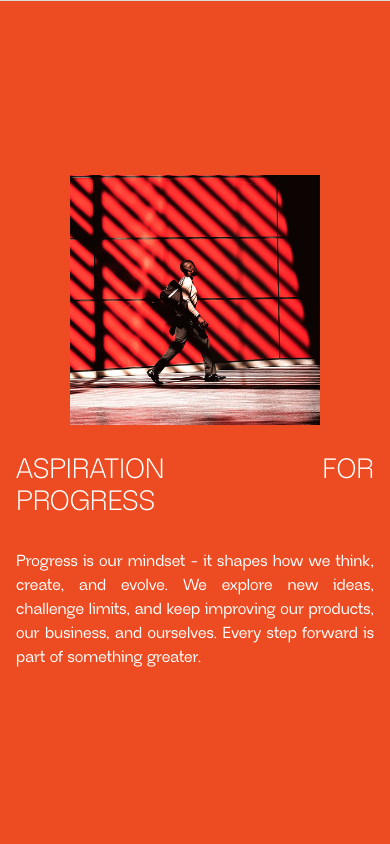
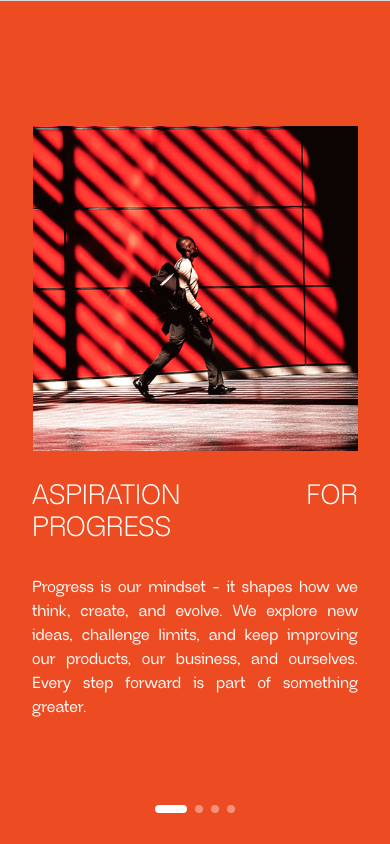
Before and after one commit to burneroff/cocao, a Next.js app: page / in a window 390 px wide. Shown: the part 3620-4464 px from the top of the page. Built offline with nearby package versions, Linux system fonts and the light colour scheme.

Commit message:
3-rd mobile itteration

```diff
--- a/app/components/sections/Team.tsx
+++ b/app/components/sections/Team.tsx
@@ -9,14 +9,54 @@ import "swiper/css";
 import "swiper/css/free-mode";
 
 const team = [
-  { name: "Ivan Marzan", position: "CEO", image: "/team/Ivan_Marzan.png", offset: -10 },
-  { name: "Anna Marzan", position: "CEO", image: "/team/Anna_Marzan.png", offset: 28 },
-  { name: "Radzivon Bartoshyk", position: "Chief Technology Officer", image: "/team/Radzivon_Bartoshyk.png", offset: 15 },
-  { name: "Krukau Yauheni", position: "Product Manager", image: "/team/Krukau_Yauheni.png", offset: -3 },
-  { name: "Anna Tsilind", position: "Product Manager", image: "/team/Anna_Tsilind.png", offset: 15 },
-  { name: "Kiryl Sauchuk", position: "Human Resources Generalist", image: "/team/Kiryl_Sauchuk.png", offset: 15 },
-  { name: "Ruslan Larbi", position: "Product Manager", image: "/team/Ruslan_Larbi.png", offset: 0 },
-  { name: "Stanislay Kotau", position: "Head of Marketing", image: "/team/Stanislay_Kotau.png", offset: 5 },
+  {
+    name: "Ivan Marzan",
+    position: "CEO",
+    image: "/team/Ivan_Marzan.png",
+    offset: -10,
+  },
+  {
+    name: "Anna Marzan",
+    position: "CEO",
+    image: "/team/Anna_Marzan.png",
+    offset: 28,
+  },
+  {
+    name: "Radzivon Bartoshyk",
+    position: "Chief Technology Officer",
+    image: "/team/Radzivon_Bartoshyk.png",
+    offset: 15,
+  },
+  {
+    name: "Krukau Yauheni",
+    position: "Product Manager",
+    image: "/team/Krukau_Yauheni.png",
+    offset: -3,
+  },
+  {
+    name: "Anna Tsilind",
+    position: "Product Manager",
+    image: "/team/Anna_Tsilind.png",
+    offset: 15,
+  },
+  {
+    name: "Kiryl Sauchuk",
+    position: "Human Resources Generalist",
+    image: "/team/Kiryl_Sauchuk.png",
+    offset: 15,
+  },
+  {
+    name: "Ruslan Larbi",
+    position: "Product Manager",
+    image: "/team/Ruslan_Larbi.png",
+    offset: 0,
+  },
+  {
+    name: "Stanislay Kotau",
+    position: "Head of Marketing",
+    image: "/team/Stanislay_Kotau.png",
+    offset: 5,
+  },
 ];
 
 export default function Team() {
@@ -37,22 +77,36 @@ export default function Team() {
     setActiveIndex(null);
   };
 
-
   return (
     <section className="relative w-full overflow-x-hidden px-4 pr-0 md:pr-4 md:px-8 lg:px-16 lg:pr-0 2xl:pr-16 py-6 md:py-12">
       <div className="relative mt-30 md:mt-24 lg:mt-[180px] mb-16 md:mb-32 lg:mb-[300px] flex justify-center lg:justify-end">
         <div className="relative w-[85px] h-[85px] md:w-32 md:h-32 lg:w-[184px] lg:h-[184px]">
-          <Image src="/frames/frame_team_1.png" alt="Frame Team" width={184} height={184} className="w-full h-full object-contain" />
+          <Image
+            src="/frames/frame_team_1.png"
+            alt="Frame Team"
+            width={184}
+            height={184}
+            className="w-full h-full object-contain"
+          />
           <div className="absolute right-[-42px] top-[-30px]">
-            <Cross color="#35353C" className="w-4 h-4 md:w-6 md:h-6 lg:w-auto lg:h-auto" />
+            <Cross
+              color="#35353C"
+              className="w-4 h-4 md:w-6 md:h-6 lg:w-auto lg:h-auto"
+            />
           </div>
           <div className="absolute right-[-42px] bottom-[-30px]">
-            <Cross color="#35353C" className="w-4 h-4 md:w-6 md:h-6 lg:w-auto lg:h-auto" />
+            <Cross
+              color="#35353C"
+              className="w-4 h-4 md:w-6 md:h-6 lg:w-auto lg:h-auto"
+            />
           </div>
         </div>
       </div>
 
-      <div className="hidden team-large-screen justify-end" data-snap-target="team">
+      <div
+        className="hidden team-large-screen justify-end"
+        data-snap-target="team"
+      >
         {team.map((member, index) => {
           const isActive = activeIndex === index;
           const baseWidth = index === 0 ? "w-[140px]" : "w-[110px]";
@@ -62,7 +116,13 @@ export default function Team() {
               key={member.name}
               onMouseEnter={() => handleMouseEnter(index)}
               onMouseLeave={handleMouseLeave}
-              className={`relative cursor-pointer transition-all duration-500 ${isActive ? "w-[340px] z-10" : baseWidth}`}
+              className={`relative cursor-pointer transition-all duration-500  z-10`}
+              style={{
+                flexGrow: isActive ? 0 : 1,
+                flexBasis: isActive ? "340px" : "0px",
+                maxWidth: isActive ? "340px" : "113px",
+                minWidth: isActive ? "340px" : "80px",
+              }}
             >
               <div className="relative w-full h-[450px] overflow-hidden">
                 <Image
@@ -71,19 +131,28 @@ export default function Team() {
                   fill
                   className={`object-cover grayscale transition-all duration-500 ${isActive ? "grayscale-0" : ""}`}
                   style={{
-                    objectPosition: isActive ? "50% 50%" : `calc(50% + ${member.offset}px) 50%`,
+                    objectPosition: isActive
+                      ? "50% 50%"
+                      : `calc(50% + ${member.offset}px) 50%`,
                   }}
-                  sizes="(min-width: 1540px) 1000px, 140px"
                   priority
                 />
               </div>
 
               <div className="mt-6 h-[70px] overflow-hidden w-[350px]">
-                <div className={`transition-all duration-500 ${isActive ? "opacity-100 translate-y-0" : "opacity-0 translate-y-2"}`}>
-                  <p className="text-[25px] leading-[35px] font-medium" style={{ color: "#3F3E3D" }}>
+                <div
+                  className={`transition-all duration-500 ${isActive ? "opacity-100 translate-y-0" : "opacity-0 translate-y-2"}`}
+                >
+                  <p
+                    className="text-[25px] leading-[35px] font-medium"
+                    style={{ color: "#3F3E3D" }}
+                  >
                     {member.position}
                   </p>
-                  <p className="text-[16px] leading-[25px] font-normal" style={{ color: "#3F3E3D" }}>
+                  <p
+                    className="text-[16px] leading-[25px] font-normal"
+                    style={{ color: "#3F3E3D" }}
+                  >
                     {member.name}
                   </p>
                 </div>
@@ -109,7 +178,11 @@ export default function Team() {
             style={{ paddingBottom: "32px" }}
           >
             {team.map((member) => (
-              <SwiperSlide key={member.name} className="team-swiper-slide mt-10" style={{ width: "166px", height: "auto" }}>
+              <SwiperSlide
+                key={member.name}
+                className="team-swiper-slide mt-10"
+                style={{ width: "166px", height: "auto" }}
+              >
                 <div className="relative select-none w-full">
                   <div className="relative w-full overflow-hidden">
                     <Image
@@ -126,10 +199,16 @@ export default function Team() {
                   </div>
 
                   <div className="mt-[16px]">
-                    <p className="text-xl md:text-2xl lg:text-[25px] leading-[30px] md:leading-[35px] font-medium xl:mb-2" style={{ color: "#3F3E3D" }}>
+                    <p
+                      className="text-xl md:text-2xl lg:text-[25px] leading-[30px] md:leading-[35px] font-medium xl:mb-2"
+                      style={{ color: "#3F3E3D" }}
+                    >
                       {member.position}
                     </p>
-                    <p className="text-base md:text-lg lg:text-[16px] leading-[24px] md:leading-[25px] font-normal" style={{ color: "#3F3E3D" }}>
+                    <p
+                      className="text-base md:text-lg lg:text-[16px] leading-[24px] md:leading-[25px] font-normal"
+                      style={{ color: "#3F3E3D" }}
+                    >
                       {member.name}
                     </p>
                   </div>
@@ -142,12 +221,24 @@ export default function Team() {
 
       <div className="relative mt-12 md:mt-24 lg:mt-[180px] mb-8 md:mb-16 lg:mb-[300px] flex justify-center lg:justify-end lg:mr-[300px]">
         <div className="relative w-[85px] h-[85px] md:w-32 md:h-32 lg:w-[184px] lg:h-[184px]">
-          <Image src="/frames/frame_team_2.png" alt="Frame Team" width={184} height={184} className="w-full h-full object-contain" />
+          <Image
+            src="/frames/frame_team_2.png"
+            alt="Frame Team"
+            width={184}
+            height={184}
+            className="w-full h-full object-contain"
+          />
           <div className="absolute right-[-50px] bottom-[-42px]">
-            <Cross color="#35353C" className="w-4 h-4 md:w-6 md:h-6 lg:w-auto lg:h-auto" />
+            <Cross
+              color="#35353C"
+              className="w-4 h-4 md:w-6 md:h-6 lg:w-auto lg:h-auto"
+            />
           </div>
           <div className="absolute left-[-50px] bottom-[-42px]">
-            <Cross color="#35353C" className="w-4 h-4 md:w-6 md:h-6 lg:w-auto lg:h-auto" />
+            <Cross
+              color="#35353C"
+              className="w-4 h-4 md:w-6 md:h-6 lg:w-auto lg:h-auto"
+            />
           </div>
         </div>
       </div>
--- a/app/components/sections/Values.tsx
+++ b/app/components/sections/Values.tsx
@@ -2,12 +2,17 @@
 
 import Image from "next/image";
 import { useLayoutEffect, useRef, useState } from "react";
+import { Swiper, SwiperSlide } from "swiper/react";
+import { Pagination } from "swiper/modules";
+import type { Swiper as SwiperType } from "swiper";
+import "swiper/css";
+import "swiper/css/pagination";
 
 interface ValueSection {
   title: string;
   subtitle: string;
   image: string;
-  bgColor: string; // Hex color code
+  bgColor: string;
 }
 
 const valuesData: ValueSection[] = [
@@ -61,6 +66,7 @@ export default function Values() {
   const snapRafRef = useRef<number | null>(null);
   const lastIntentRef = useRef(0);
   const transitionLockMs = 500;
+  const swiperRef = useRef<SwiperType | null>(null);
 
   useLayoutEffect(() => {
     const checkMobile = () => {
@@ -115,6 +121,8 @@ export default function Values() {
   }, [allSectionsViewed]);
 
   useLayoutEffect(() => {
+    if (isMobile) return;
+
     const observer = new IntersectionObserver(
       (entries) => {
         entries.forEach((entry) => {
@@ -150,9 +158,11 @@ export default function Values() {
     }
 
     return () => observer.disconnect();
-  }, []);
+  }, [isMobile]);
 
   useLayoutEffect(() => {
+    if (isMobile) return;
+
     const endProgrammaticScroll = () => {
       const targetId = programmaticTargetRef.current;
       isProgrammaticScrollRef.current = false;
@@ -212,9 +222,11 @@ export default function Values() {
         window.cancelAnimationFrame(snapRafRef.current);
       }
     };
-  }, []);
+  }, [isMobile]);
 
   useLayoutEffect(() => {
+    if (isMobile) return;
+
     const canExitUp = (deltaY: number) => currentSection === 0 && deltaY < 0;
     const canExitDown = (deltaY: number) =>
       currentSection === valuesData.length - 1 &&
@@ -266,7 +278,6 @@ export default function Values() {
 
       if (effectiveDelta > 0) {
         if (canExitDown(effectiveDelta)) {
-          if (isMobile) return;
           window.dispatchEvent(
             new CustomEvent("values-release", {
               detail: { direction: "down" },
@@ -290,7 +301,6 @@ export default function Values() {
         }
       } else if (effectiveDelta < 0) {
         if (canExitUp(effectiveDelta)) {
-          if (isMobile) return;
           window.dispatchEvent(
             new CustomEvent("values-release", {
               detail: { direction: "up" },
@@ -349,6 +359,109 @@ export default function Values() {
 
   const currentValue = valuesData[currentSection];
 
+  if (isMobile) {
+    return (
+      <div className="relative w-full h-screen">
+        <Swiper
+          modules={[Pagination]}
+          spaceBetween={0}
+          slidesPerView={1}
+          initialSlide={currentSection}
+          onSwiper={(swiper) => {
+            swiperRef.current = swiper;
+          }}
+          onSlideChange={(swiper) => setCurrentSection(swiper.activeIndex)}
+          className="values-swiper h-full"
+        >
+          {valuesData.map((value, index) => (
+            <SwiperSlide key={index}>
+              <div
+                className="relative h-screen flex flex-col items-center justify-center px-4 py-8"
+                style={{
+                  backgroundColor: value.bgColor,
+                }}
+              >
+                <div className="relative h-[325px] w-[355px] sm:h-[300px] sm:w-[320px] shrink-0 mb-6">
+                  <Image
+                    src={value.image}
+                    alt={value.title}
+                    fill
+                    className="object-contain sm:px-4"
+                    sizes="(max-width: 640px) 280px, 320px"
+                  />
+                </div>
+
+                <div className="flex flex-col items-center gap-4 w-full max-w-[490px]">
+                  <h2
+                    className="text-white text-center px-4"
+                    style={{
+                      fontWeight: 400,
+                      fontStyle: "normal",
+                      fontSize: "clamp(28px, 5vw, 36px)",
+                      lineHeight: "clamp(32px, 5.5vw, 45px)",
+                      letterSpacing: "0%",
+                      textAlign: "justify",
+                      textAlignLast: "justify",
+                      textTransform: "uppercase",
+                      width: "100%",
+                      marginTop: "5px",
+                    }}
+                    dangerouslySetInnerHTML={{ __html: value.title }}
+                  />
+
+                  <div className="w-full px-4 mt-4">
+                    <p
+                      className="text-white text-justify"
+                      style={{
+                        fontWeight: 500,
+                        fontStyle: "normal",
+                        fontSize: "clamp(16px, 3vw, 20px)",
+                        lineHeight: "clamp(24px, 4vw, 32px)",
+                        letterSpacing: "0%",
+                      }}
+                    >
+                      <span
+                        className="inline"
+                        style={{
+                          background: `${value.bgColor}`,
+                          backgroundSize: "100% 15px",
+                          backgroundRepeat: "no-repeat",
+                          backgroundPosition: "0 bottom",
+                          paddingBottom: "2px",
+                        }}
+                      >
+                        {value.subtitle}
+                      </span>
+                    </p>
+                  </div>
+                </div>
+              </div>
+            </SwiperSlide>
+          ))}
+        </Swiper>
+
+        <div className="absolute bottom-8 left-1/2 -translate-x-1/2 z-20 flex gap-2">
+          {valuesData.map((_, index) => (
+            <button
+              key={index}
+              onClick={() => {
+                if (swiperRef.current) {
+                  swiperRef.current.slideTo(index);
+                }
+                setCurrentSection(index);
+              }}
+              className={`transition-all duration-300 rounded-full ${index === currentSection
+                ? "w-8 h-2 bg-white"
+                : "w-2 h-2 bg-white/40"
+                }`}
+              aria-label={`Go to slide ${index + 1}`}
+            />
+          ))}
+        </div>
+      </div>
+    );
+  }
+
   return (
     <div
       ref={containerRef}
@@ -370,8 +483,7 @@ export default function Values() {
             {valuesData.map((value, index) => (
               <div
                 key={index}
-                className={`absolute inset-0 transition-all duration-700 ease-out ${
-                  index === currentSection
+                className={`absolute inset-0 transition-all duration-700 ease-out ${index === currentSection
                   ? "opacity-100 translate-y-0 scale-100 blur-0"
                   : "opacity-0 translate-y-4 scale-[0.98] blur-sm"
                   }`}
@@ -404,8 +516,7 @@ export default function Values() {
               {valuesData.map((value, index) => (
                 <p
                   key={index}
-                  className={`transition-all duration-700 ease-out ${
-                    index === currentSection
+                  className={`transition-all duration-700 ease-out ${index === currentSection
                     ? "opacity-100 translate-y-0 blur-0"
                     : "opacity-0 -translate-y-2 blur-sm absolute inset-0"
                     }`}
@@ -430,8 +541,7 @@ export default function Values() {
             {valuesData.map((value, index) => (
               <h2
                 key={index}
-                className={`text-white text-center 2xl:text-left px-4 2xl:ml-[30px] transition-all duration-700 ease-out ${
-                  index === currentSection
+                className={`text-white text-center 2xl:text-left px-4 2xl:ml-[30px] transition-all duration-700 ease-out ${index === currentSection
                   ? "opacity-100 translate-y-0 blur-0"
                   : "opacity-0 translate-y-2 blur-sm absolute"
                   }`}
@@ -460,8 +570,7 @@ export default function Values() {
               {valuesData.map((value, index) => (
                 <p
                   key={index}
-                  className={`text-white text-justify transition-all duration-700 ease-out ${
-                    index === currentSection
+                  className={`text-white text-justify transition-all duration-700 ease-out ${index === currentSection
                     ? "opacity-100 translate-y-0 blur-0"
                     : "opacity-0 -translate-y-2 blur-sm absolute inset-0"
                     }`}
```
Also changed, not shown: app/components/Footer.tsx (+14 -19 lines), app/components/LoadingScreen.tsx (+11 -4 lines), app/vacancies/VacanciesClient.tsx (+35 -37 lines). Lines whose indentation alone changed are shown as unchanged.
